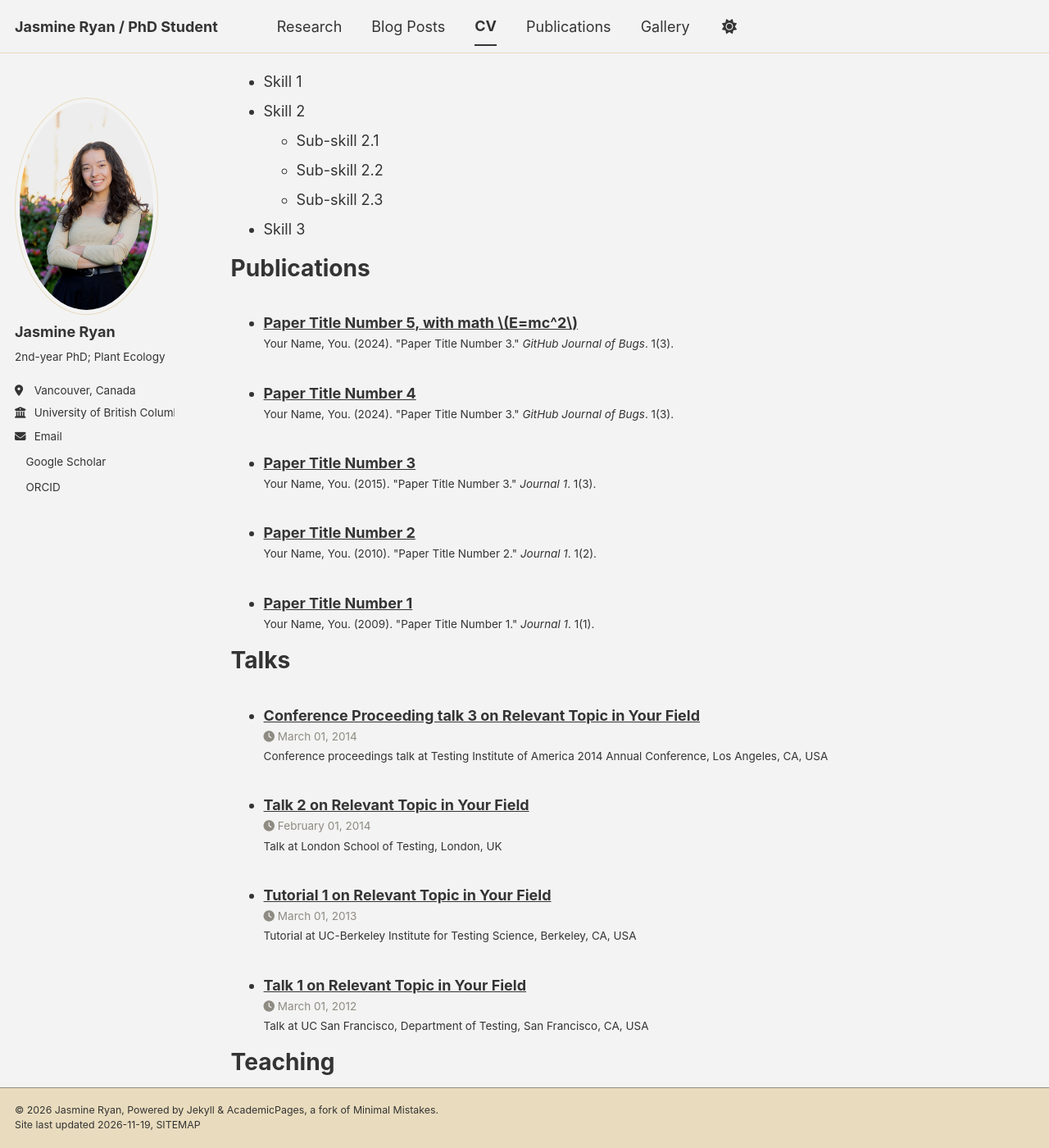
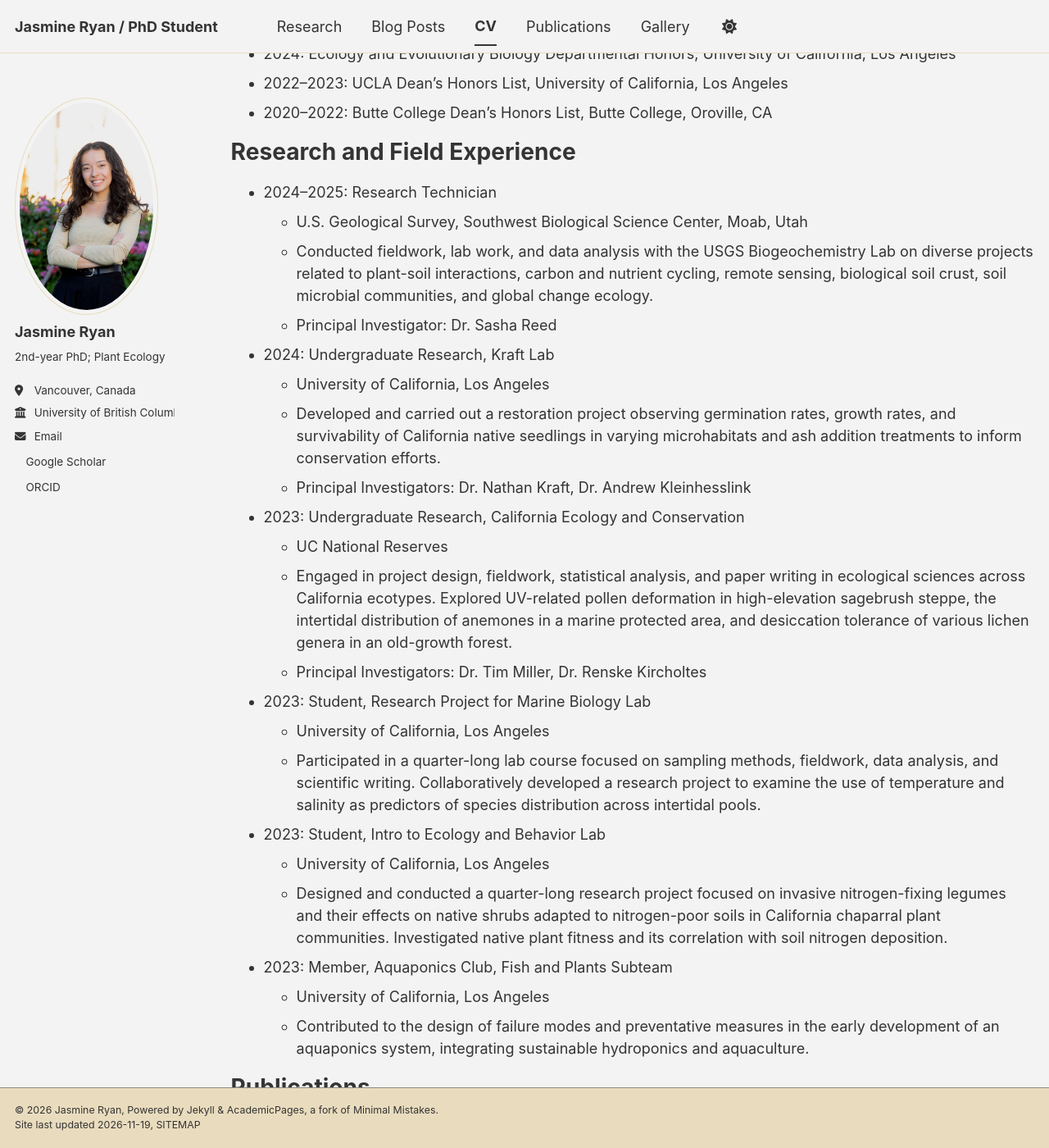
Before and after one commit to jasminexryan/jasminexryan.github.io, a Jekyll site: the page built from _pages/cv.md, in a window 1280 px wide and 1400 px high, scrolled down 771 px. Shown: the whole window at 82% size. Built offline with Jekyll 4.4.1, drawn with Linux system fonts in a browser that asks for light colours; a script bundle is joined from its source files by our own code; a style sheet for code colours, icons or effects is not loaded; some of the changed text lies outside the part shown.

Commit message:
Update cv.md

```diff
--- a/_pages/cv.md
+++ b/_pages/cv.md
@@ -11,54 +11,61 @@ redirect_from:
 
 Education
 ======
-* Ph.D in Version Control Theory, GitHub University, 2018 (expected)
-* M.S. in Jekyll, GitHub University, 2014
-* B.S. in GitHub, GitHub University, 2012
+* Ph.D., Botany, University of British Columbia, 2030 (expected)
+  * Thesis: Experimental field ecological research of species range boundaries
+  * Supervisors: Dr. Amy Angert & Dr. Courtney Collins
+* B.Sc., Biology, University of California, Los Angeles, 2024
+  * Departmental Honors; Magna Cum Laude
+  * Cumulative GPA: 3.97; Departmental GPA: 4.00
+* Transfer Biology, Butte College, Oroville, CA, 2019–2022
 
-Work experience
+Awards, Grants and Fellowships
 ======
-* Spring 2024: Academic Pages Collaborator
-  * GitHub University
-  * Duties includes: Updates and improvements to template
-  * Supervisor: The Users
+* 2026: BPOC Graduate Excellence Award, CAD 2,400
+  * Recognizing excellence in graduate research and scholarly performance (Institutional)
+* 2025: University of British Columbia Four-Year Doctoral Fellowship, CAD 133,936/4 years
+  * Competitive merit-based fellowship funding doctoral research and tuition for incoming PhD students (Institutional)
+* 2024: United States Department of the Interior STAR Award, USD 500
+  * Received for outstanding work with the United States Department of the Interior (Institutional)
+* 2024: ESA/USGS Cooperative Summer Fellowship, CAD 23,000
+  * National nomination-based (National)
+* 2024: Ecology and Evolutionary Biology Departmental Honors, University of California, Los Angeles
+* 2022–2023: UCLA Dean's Honors List, University of California, Los Angeles
+* 2020–2022: Butte College Dean's Honors List, Butte College, Oroville, CA
 
-* Fall 2015: Research Assistant
-  * GitHub University
-  * Duties included: Merging pull requests
-  * Supervisor: Professor Hub
+Research and Field Experience
+======
+* 2024–2025: Research Technician
+  * U.S. Geological Survey, Southwest Biological Science Center, Moab, Utah
+  * Conducted fieldwork, lab work, and data analysis with the USGS Biogeochemistry Lab on diverse projects related to plant-soil interactions, carbon and nutrient cycling, remote sensing, biological soil crust, soil microbial communities, and global change ecology.
+  * Principal Investigator: Dr. Sasha Reed
 
-* Summer 2015: Research Assistant
-  * GitHub University
-  * Duties included: Tagging issues
-  * Supervisor: Professor Git
+* 2024: Undergraduate Research, Kraft Lab
+  * University of California, Los Angeles
+  * Developed and carried out a restoration project observing germination rates, growth rates, and survivability of California native seedlings in varying microhabitats and ash addition treatments to inform conservation efforts.
+  * Principal Investigators: Dr. Nathan Kraft, Dr. Andrew Kleinhesslink
 
-Skills
-======
-* Skill 1
-* Skill 2
-  * Sub-skill 2.1
-  * Sub-skill 2.2
-  * Sub-skill 2.3
-* Skill 3
+* 2023: Undergraduate Research, California Ecology and Conservation
+  * UC National Reserves
+  * Engaged in project design, fieldwork, statistical analysis, and paper writing in ecological sciences across California ecotypes. Explored UV-related pollen deformation in high-elevation sagebrush steppe, the intertidal distribution of anemones in a marine protected area, and desiccation tolerance of various lichen genera in an old-growth forest.
+  * Principal Investigators: Dr. Tim Miller, Dr. Renske Kircholtes
+
+* 2023: Student, Research Project for Marine Biology Lab
+  * University of California, Los Angeles
+  * Participated in a quarter-long lab course focused on sampling methods, fieldwork, data analysis, and scientific writing. Collaboratively developed a research project to examine the use of temperature and salinity as predictors of species distribution across intertidal pools.
+
+* 2023: Student, Intro to Ecology and Behavior Lab
+  * University of California, Los Angeles
+  * Designed and conducted a quarter-long research project focused on invasive nitrogen-fixing legumes and their effects on native shrubs adapted to nitrogen-poor soils in California chaparral plant communities. Investigated native plant fitness and its correlation with soil nitrogen deposition.
+
+* 2023: Member, Aquaponics Club, Fish and Plants Subteam
+  * University of California, Los Angeles
+  * Contributed to the design of failure modes and preventative measures in the early development of an aquaponics system, integrating sustainable hydroponics and aquaculture.
 
 Publications
 ======
-  <ul>{% for post in site.publications reversed %}
-    {% include archive-single-cv.html %}
-  {% endfor %}</ul>
+† Not a peer-reviewed publication
 
-Talks
-======
-  <ul>{% for post in site.talks reversed %}
-    {% include archive-single-talk-cv.html  %}
-  {% endfor %}</ul>
-
-Teaching
-======
-  <ul>{% for post in site.teaching reversed %}
-    {% include archive-single-cv.html %}
-  {% endfor %}</ul>
-
-Service and leadership
-======
-* Currently signed in to 43 different slack teams
+* Feldman, A. F., Reed, S. C., Wessels, K., Ojima, D., Moore, D. J. P., Smith, W. K., … **J. X. Ryan** … Swetnam, T. (2026). Adaptation and Response in Drylands: A Dryland Research Agenda and Campaign Strategy. *Global Change Biology*, 32(7), e70975. [https://doi.org/10.1111/gcb.70975](https://doi.org/10.1111/gcb.70975)
+* † **Ryan, J. X.** (2026). Thinleaf Huckleberry (*Vaccinium membranaceum*) Translocation Threat Mitigation Plan for Garibaldi Provincial Park. Technical report prepared for BC Parks.
+* † Reed, S. C., Feldman, A. F., Hanan, N. P., Moore, D. J. P., Ojima, D. S., Smith, W. K., Wessels, K., Amaral, C., Babst, F., Biederman, J., Litvak, M. E., MacBean, N., … **Ryan, J.**, SanClements, M., Loescher, H., Leidner, A., Swetnam, T., and C
```
